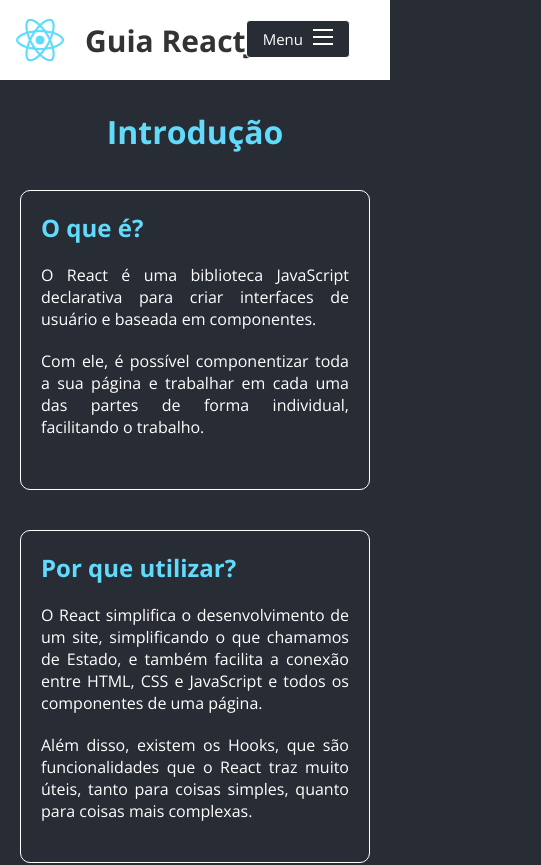
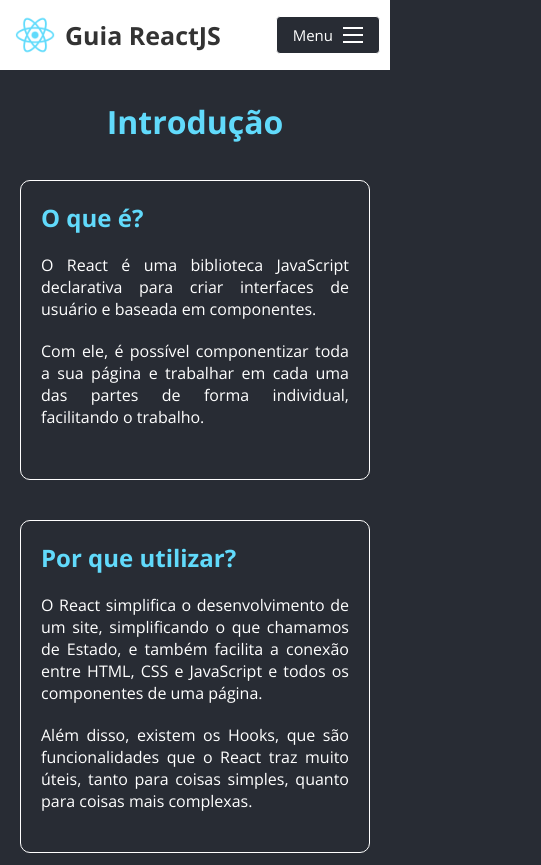
Before and after one commit to MatheusAndrade23/Guia_ReactJS, a React (Create React App) app: page /intro in a window 390 px wide. Shown: the top 865 px of the page, 541 px wide, since content can reach past the window. Built offline with nearby package versions, Linux system fonts and the light colour scheme.

Commit message:
Responsive

```diff
--- a/src/components/layouts/Header.jsx
+++ b/src/components/layouts/Header.jsx
@@ -1,18 +1,18 @@
-import { useRef } from 'react';
+import { useState } from 'react';
 
 import logo from "../../images/logo192.png";
 
 function Header(){
 
-    const headerRef = useRef(null);
+    const [ toggle, setToggle ] = useState(false);
 
-    function toggleMenu(){
+    const toggleMenu = () => {
 
-
+        setToggle(!toggle);
     };
 
     return(
-        <header className='header' ref={headerRef}>
+        <header className={ toggle ? 'active' : null}>
             <a href='/'>
                 <img src={logo} alt="logo_react"/>
                 <p>Guia ReactJS</p>
@@ -23,7 +23,7 @@
                 <li><a href='/js'>JavaScript</a></li>
                 <li><a href='https://github.com/MatheusAndrade23/Guia_ReactJS'>GitHub</a></li>
             </ul>
-            <button onClick={toggleMenu()}>Menu
+            <button onClick={toggleMenu}>Menu
                 <span id='hamburguer'></span>
             </button>
         </header>
--- a/src/css/index.css
+++ b/src/css/index.css
@@ -19,6 +19,7 @@
   color: #fff;
   margin-top: 20px;
   font-size: 22px;
+  text-align: center;
 }
 .HomeContainer a {
   text-decoration: underline;
@@ -84,7 +85,7 @@
   text-decoration: underline;
 }
 .containerIntro .components img {
-  width: 500px;
+  width: calc(100% - 10px);
 }
 .containerIntro .components span {
   color: #61dafb;
@@ -92,6 +93,9 @@
 .containerIntro .extra a {
   color: #61dafb;
   text-decoration: underline;
+}
+.containerIntro .extra img {
+  width: calc(100% - 10px);
 }
 
 .containerHooks {
@@ -227,7 +231,7 @@
   text-decoration: none;
 }
 
-.header {
+header {
   width: 100%;
   padding: 15px;
   background-color: #fff;
@@ -236,35 +240,36 @@
   align-items: center;
   justify-content: space-between;
 }
-.header > a {
+header > a {
   width: max-content;
   display: flex;
   align-items: center;
   justify-content: center;
   flex-direction: row;
 }
-.header > a p {
+header > a p {
   font-size: 30px;
-  margin-left: 20px;
+  margin-left: 10px;
   font-weight: bold;
   color: #333;
 }
-.header > a img {
+header > a img {
   width: 50px;
 }
-.header ul {
+header ul {
   display: flex;
   flex-direction: row;
+  transition: 0.7s;
 }
-.header ul li {
+header ul li {
   padding: 10px;
   font-size: 19px;
 }
-.header ul li a {
+header ul li a {
   position: relative;
-  color: #333 !important;
+  color: #333;
 }
-.header ul li a::after {
+header ul li a::after {
   width: 0%;
   height: 2px;
   content: " ";
@@ -275,11 +280,11 @@
   transition: all 150ms ease;
   background-color: #61dafb;
 }
-.header ul li a:hover::after {
+header ul li a:hover::after {
   left: 0%;
   width: 100%;
 }
-.header button {
+header button {
   display: none;
   padding: 0.5rem 1rem;
   cursor: pointer;
@@ -289,24 +294,24 @@
   border: white 1px solid;
   border-radius: 4px;
   visibility: visible;
-  transition: 0.7s;
+  transition: 0.3s;
   position: absolute;
   overflow-y: hidden;
   top: 20px;
   right: 40px;
 }
-.header button:hover {
+header button:hover {
   background-color: #61dafb;
 }
-.header #hamburguer {
+header #hamburguer {
   width: 20px;
   border-top: 2px solid white;
   gap: 0.5rem;
   display: block;
   margin-left: 10px;
 }
-.header #hamburguer::after,
-.header #hamburguer::before {
+header #hamburguer::after,
+header #hamburguer::before {
   display: block;
   content: "";
   width: 20px;
@@ -318,20 +323,61 @@
 }
 
 @media (max-width: 730px) {
-  .header button {
+  header button {
     display: flex;
+    justify-content: center;
+    align-items: center;
+    right: 10px;
   }
-  .header #menu {
+  header #menu {
     visibility: hidden;
     position: absolute;
-    top: 20px;
-    right: 40px;
+    top: 70px;
+    right: 0px;
+    width: 100%;
+    background-color: transparent;
+    height: 0px;
+    overflow: hidden;
+  }
+  header #menu a {
+    color: transparent;
   }
 
-  .header.active #menu {
-    height: 170px;
+  header.active {
+    margin: 0;
+  }
+  header.active #menu {
+    height: auto;
+    width: 100%;
+    justify-content: center;
     visibility: visible;
+    background-color: #fff;
     display: block;
+    z-index: 10;
+  }
+  header.active #menu a {
+    color: #333;
+  }
+  header.active #hamburguer {
+    border-color: transparent;
+  }
+  header.active #hamburguer::before {
+    transform: rotate(135deg);
+  }
+  header.active #hamburguer::after {
+    transform: rotate(-135deg);
+    top: -7px;
+  }
+}
+@media (max-width: 400px) {
+  header > a p {
+    font-size: 25px;
+  }
+  header > a img {
+    width: 40px;
+  }
+  header button {
+    top: 16px;
   }
 }
 
--- a/src/sass/layouts/_header.sass
+++ b/src/sass/layouts/_header.sass
@@ -1,6 +1,6 @@
 @use '../base/variables'
 
-.header
+header
     width: 100%
     padding: 15px
     background-color: variables.$light-color
@@ -18,7 +18,7 @@
 
         p
             font-size: 30px
-            margin-left: 20px
+            margin-left: 10px
             font-weight: bold
             color: variables.$dark-color
         img
@@ -27,6 +27,7 @@
     ul
         display: flex
         flex-direction: row
+        transition: .7s
 
         li
             padding: 10px
@@ -34,7 +35,7 @@
 
             a
                 position: relative
-                color: variables.$dark-color !important
+                color: variables.$dark-color
 
                 &::after
 
@@ -63,7 +64,7 @@
         border: white 1px solid
         border-radius: 4px
         visibility: visible
-        transition: .7s
+        transition: .3s
         position: absolute
         overflow-y: hidden
         top: 20px
@@ -94,17 +95,63 @@
 
 
 @media (max-width: 730px)
-    .header
+    header
         button
             display: flex
+            justify-content: center
+            align-items: center
+            right: 10px
 
         #menu
             visibility: hidden
             position: absolute
-            top: 20px
-            right: 40px
+            top: 70px
+            right: 0px
+            width: 100%
+            background-color: transparent
+            height: 0px
+            overflow: hidden
 
-    .header.active #menu
-        height: 170px
-        visibility: visible
-        display: block
+            a
+                color: transparent
+
+    header.active
+
+        margin: 0
+
+        #menu
+            height: auto
+            width: 100%
+            justify-content: center
+            visibility: visible
+            background-color: variables.$light-color
+            display: block
+            z-index: 10
+
+            a
+                color: variables.$dark-color
+
+        #hamburguer
+
+            border-color: transparent
+
+        #hamburguer::before
+
+            transform: rotate(135deg)
+
+        #hamburguer::after
+
+            transform: rotate(-135deg)
+            top: -7px
+
+@media (max-width: 400px)
+
+    header
+        > a
+            p
+                font-size: 25px
+            img
+                width: 40px
+
+        button
+            top: 16px
--- a/src/sass/modules/_home.sass
+++ b/src/sass/modules/_home.sass
@@ -22,6 +22,7 @@
     color: variables.$light-color
     margin-top: 20px
     font-size: 22px
+    text-align: center
 
   a
     text-decoration: underline
--- a/src/sass/modules/_intro.sass
+++ b/src/sass/modules/_intro.sass
@@ -55,7 +55,7 @@
     .components
 
         img
-            width: 500px
+            width: calc( 100% - 10px )
 
         span
             color: variables.$primary-color
@@ -65,3 +65,6 @@
         a
             color: variables.$primary-color
             text-decoration: underline
+
+        img
+            width: calc( 100% - 10px )
```
Also changed, not shown: 1 other file (tests, documents, lock files or other folders).
